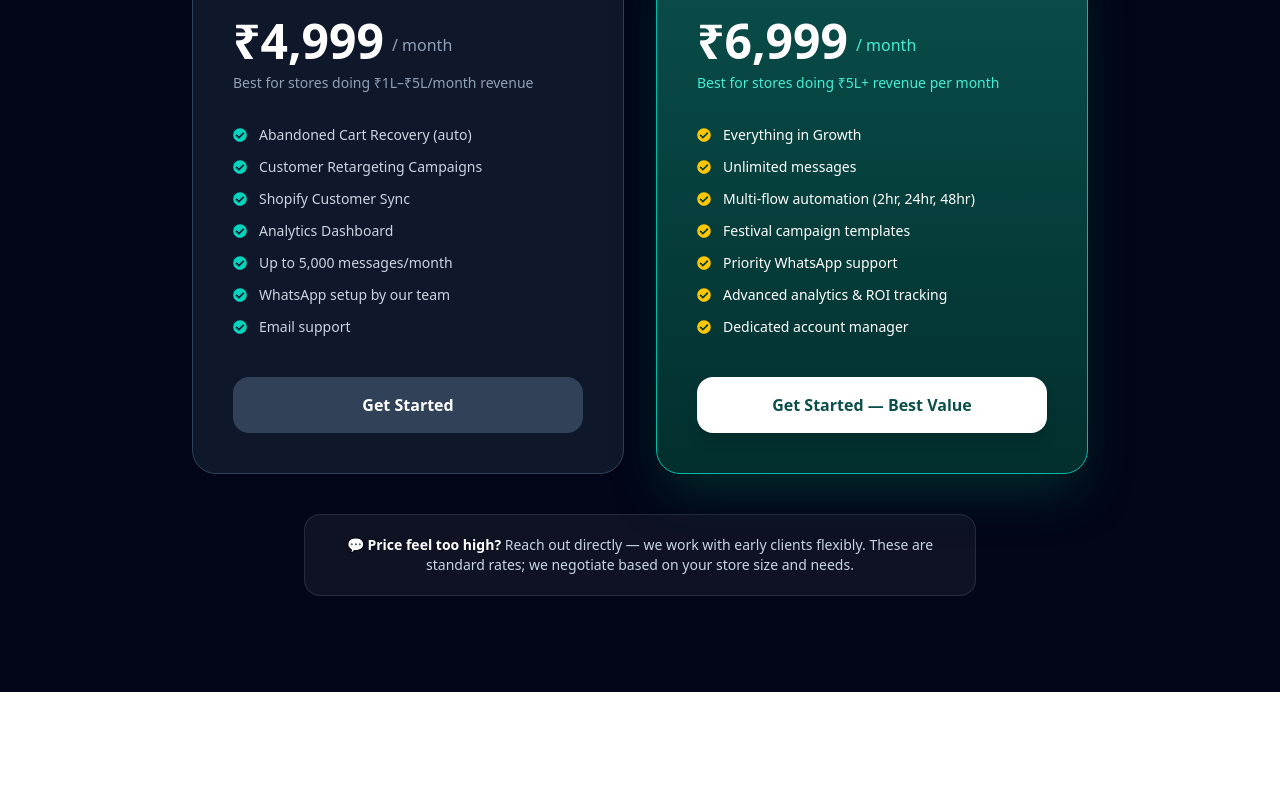
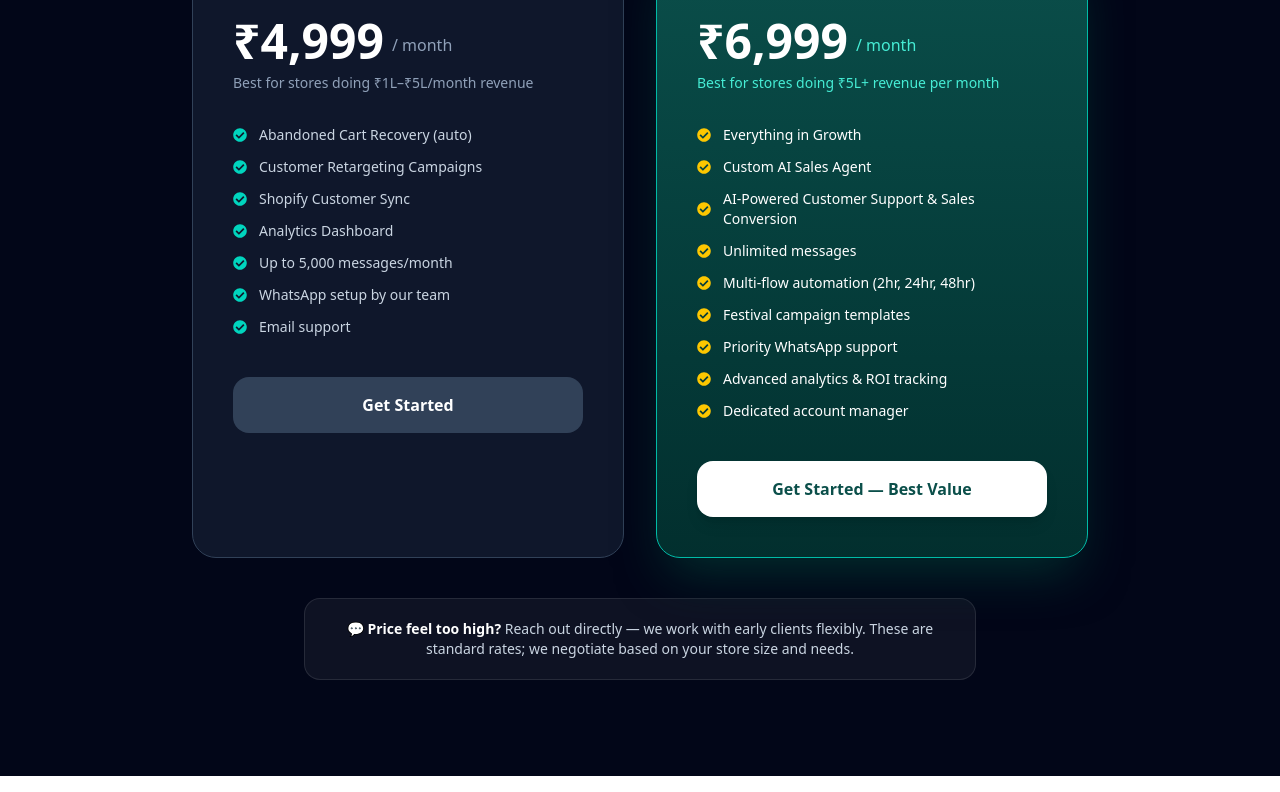
Before and after one commit to Sachin9548/wa-automation, a Next.js app in the folder whatsappsaas/: page / in a window 1280 px wide. Shown: the part 3280-4072 px from the top of the page. Built offline with nearby package versions, Linux system fonts and the light colour scheme.

Commit message:
plan updated

```diff
--- a/whatsappsaas/src/app/page.tsx
+++ b/whatsappsaas/src/app/page.tsx
@@ -245,6 +245,8 @@ export default function Homepage() {
               <ul className="space-y-3 mb-10">
                 {[
                   "Everything in Growth",
+                  "Custom AI Sales Agent",
+                  "AI-Powered Customer Support & Sales Conversion",
                   "Unlimited messages",
                   "Multi-flow automation (2hr, 24hr, 48hr)",
                   "Festival campaign templates",
```
